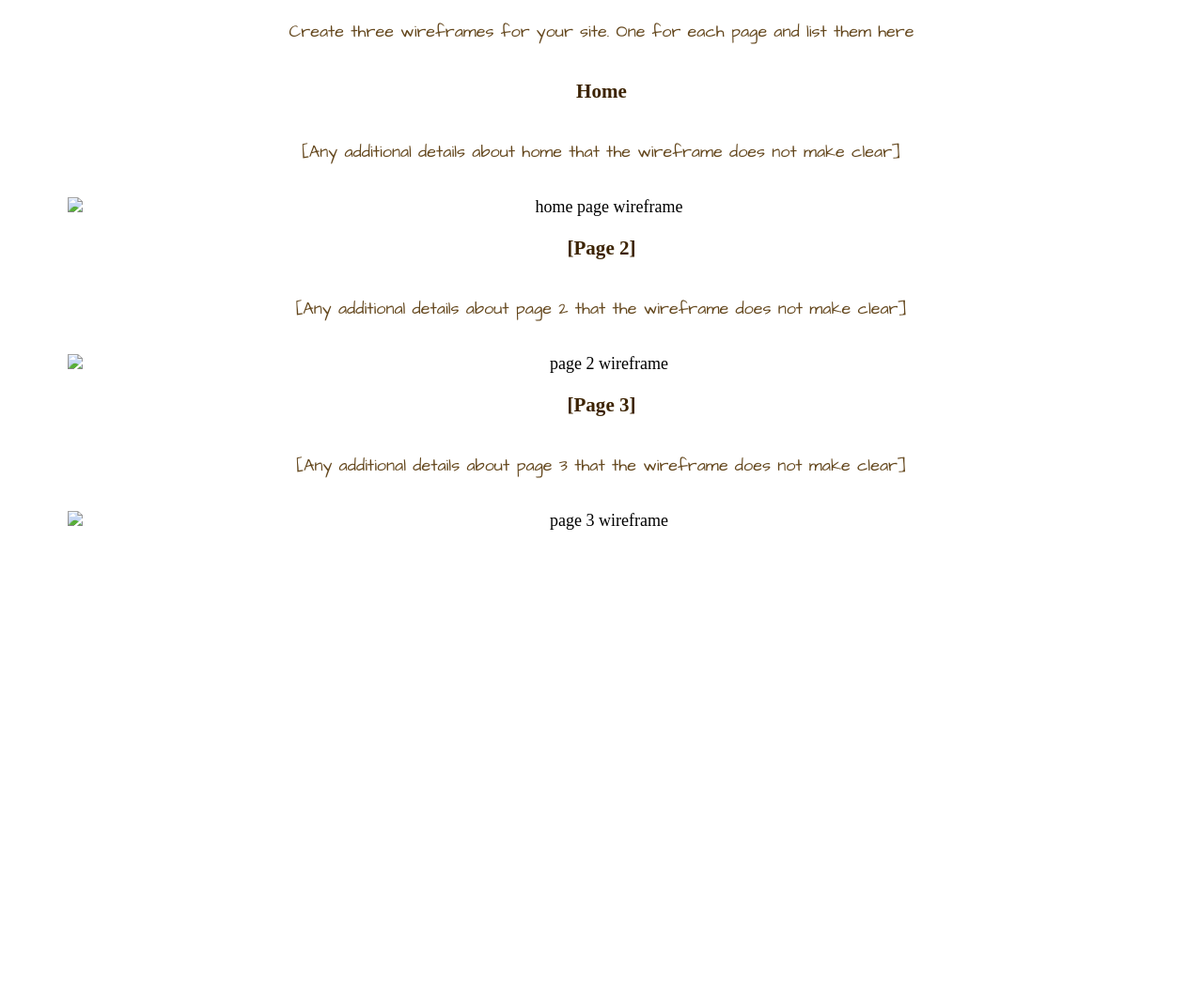
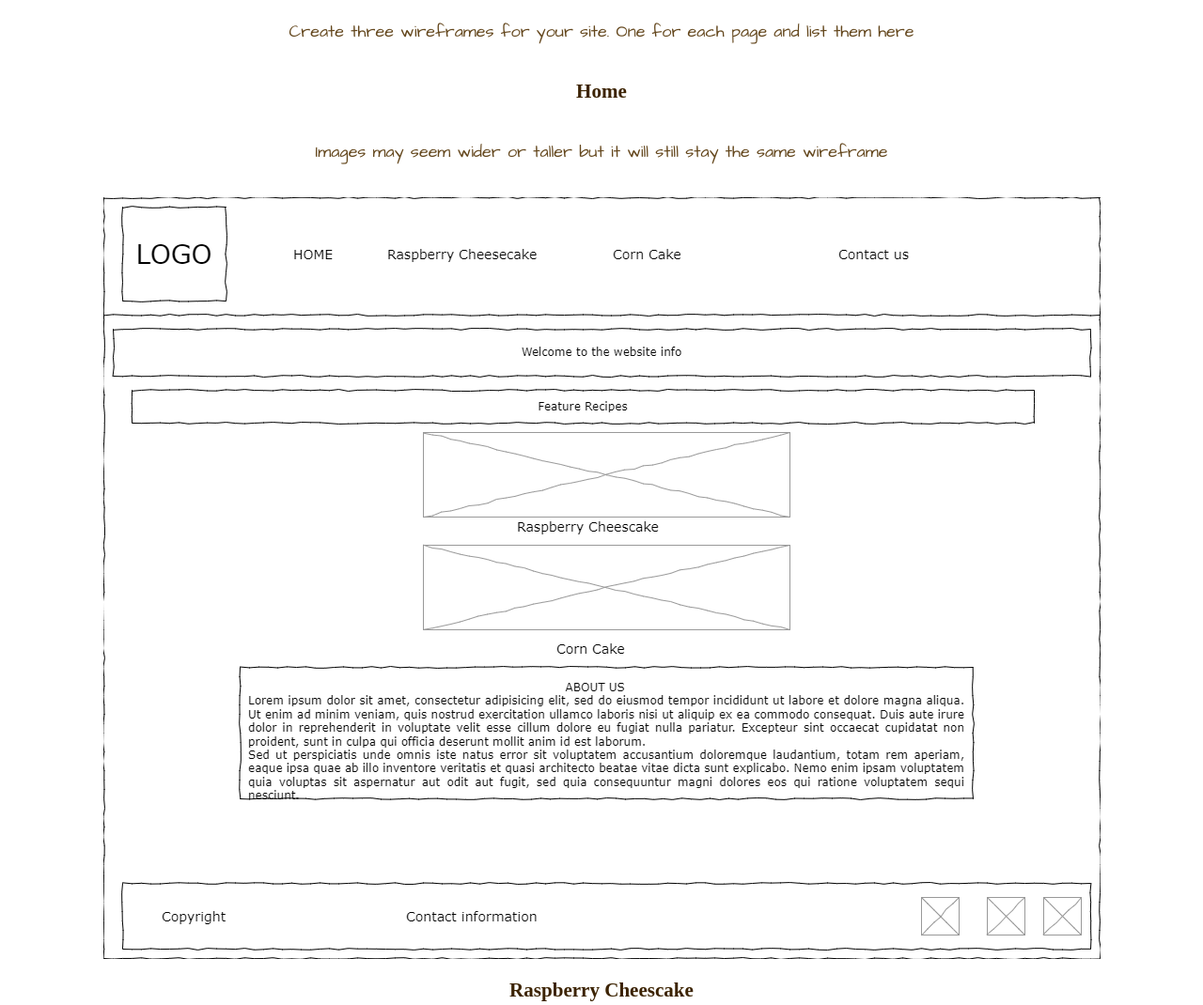
Before and after one commit to rarredondo9/wdd130, a plain HTML site: page avias-cooking/site-plan.html in a window 1280 px wide. Shown: the part 10239-11309 px from the top of the page at 94% size. Before the commit the page ends 10876 px from the top, so only its background shows below. Drawn offline with Linux system fonts and the light colour scheme; a web font is replaced by a local one.

Commit message:
wireframes

```diff
--- a/avias-cooking/site-plan.html
+++ b/avias-cooking/site-plan.html
@@ -212,21 +212,21 @@
 
       <h3>Home</h3>
       <p>
-        [Any additional details about home that the wireframe does not make clear]
+        Images may seem wider or taller but it will still stay the same wireframe
       </p>
-      <img src="#" alt="home page wireframe">
+      <img src="images/home-page-wireframe.png" alt="home page wireframe">
 
-      <h3>[Page 2]</h3>
+      <h3>Raspberry Cheescake</h3>
       <p>
-        [Any additional details about page 2 that the wireframe does not make clear]
+        Images may seem wider or taller but it will still stay the same wireframe
       </p>
-      <img src="#" alt="page 2 wireframe">
+      <img src="images/raspberry-cheescake-wireframe.png" alt="page 2 wireframe">
 
-      <h3>[Page 3]</h3>
+      <h3>Corn Cake</h3>
       <p>
-        [Any additional details about page 3 that the wireframe does not make clear]
+        Images may seem wider or taller but it will still stay the same wireframe
       </p>
-      <img src="#" alt="page 3 wireframe">
+      <img src="images/corn-cake-wireframe.png" alt="page 3 wireframe">
     </main>
   </body>
 
```
Also changed, not shown: avias-cooking/images/corn-cake-wireframe.png (added), avias-cooking/images/home-page-wireframe.png (added), avias-cooking/images/raspberry-cheescake-wireframe.png (added).
